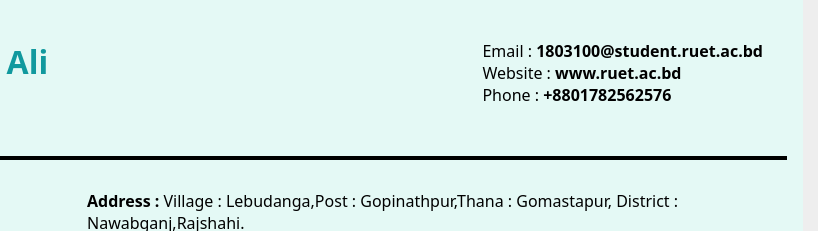
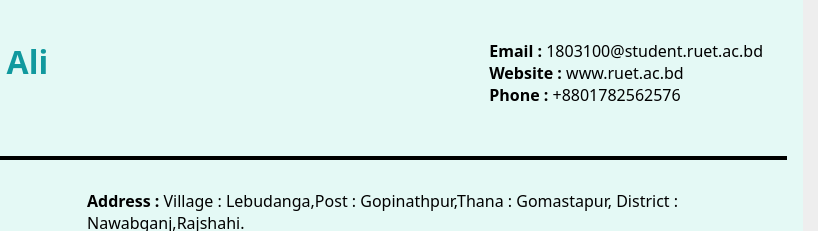
Before and after one commit to sujonali8276/MyCV, a plain HTML site: page index.html in a window 1280 px wide. Shown: the top 231 px of the page, 357-1175 px from the left. Drawn offline with Linux system fonts and the light colour scheme.

Commit message:
another correction

```diff
--- a/index.html
+++ b/index.html
@@ -22,9 +22,9 @@
             </div>
 
             <div class="header-contact">
-                <p>Email : <a href="mailto:1803100@student.ruet.ac.bd">1803100@student.ruet.ac.bd</a></p>
-                <p>Website : <a href="https://www.ruet.ac.bd">www.ruet.ac.bd</a></p>
-                <p>Phone : <a href="tel:+8801782562576">+8801782562576</a></p>
+                <p><b>Email : </b> <a href="mailto:1803100@student.ruet.ac.bd">1803100@student.ruet.ac.bd</a></p>
+                <p><b>Website : </b> <a href="https://www.ruet.ac.bd">www.ruet.ac.bd</a></p>
+                <p><b>Phone : </b><a href="tel:+8801782562576">+8801782562576</a></p>
             </div>
 
         </header>
--- a/style.css
+++ b/style.css
@@ -47,12 +47,11 @@ h6 {
 
 .header-contact a {
     text-decoration: none;
-    font-weight: bold;
     color: black;
 }
 
 .header-contact a:hover {
-    color: red;
+    color: blue;
     text-decoration: none;
 }
 
```
